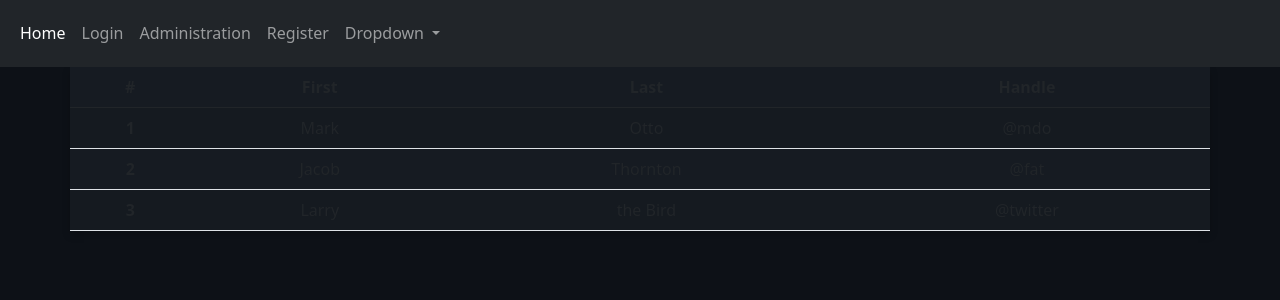
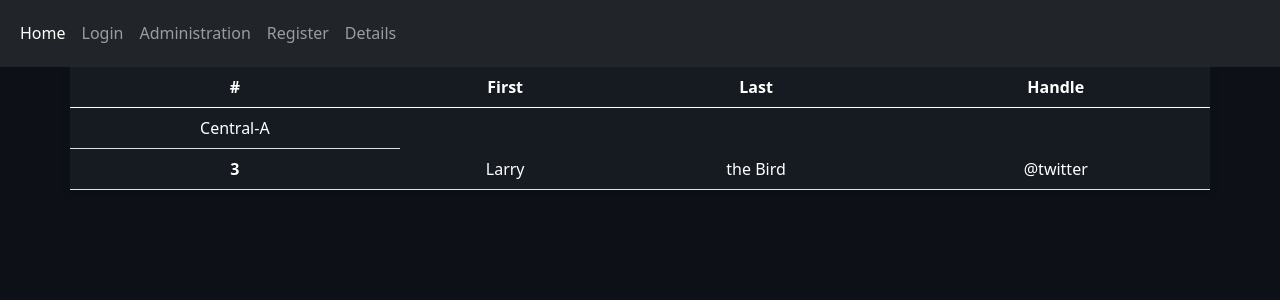
Before and after one commit to LuckAsAConstant/Elaborate, a Django app: page /details/ in a window 1280 px wide. Shown: the top 300 px of the page. Run offline with Django 3.2, Linux system fonts and the light colour scheme; data comes from the database, SQL or seed files in the repository; both versions use the stored data as it was after the commit; some libraries are stand-ins or nearby versions.

Commit message:
Table implemented

```diff
--- a/main/static/main/mystyle.css
+++ b/main/static/main/mystyle.css
@@ -43,4 +43,4 @@ th > td {
     color: #bdc4cd
 }
 
-/* https://stackoverflow.com/questions/52560415/hols
+/* https://stackoverflow.com/questions/52560415/hols */
--- a/main/templates/components/loginForm.html
+++ b/main/templates/components/loginForm.html
@@ -1,5 +1,5 @@
 
-    <main class="form-signin card container px-4 py-5">
+    <main class="form-signin card container px-4 py-5" style="position: absolute; top: 50%; transform: translateY(-50%) translateX(-50%); left: 50%;">
       <form method="POST" action="">
         {% csrf_token %}
 
@@ -9,7 +9,7 @@
           <input type="text" name="username" class="form-control" id="floatingInput" placeholder="Username">
           <label for="floatingInput">Username</label>
         </div>
-        <div class="form-floating">
+        <div class="form-floating" style="margin-top: 4px">
           <input type="password" name="password" class="form-control" id="floatingPassword" placeholder="Password">
           <label for="floatingPassword">Password</label>
         </div>
--- a/main/templates/components/navbar.html
+++ b/main/templates/components/navbar.html
@@ -23,7 +23,10 @@
           <li class="nav-item">
             <a class="nav-link" style="padding-top: 13px;" href="{% url 'register' %}">Register</a>
           </li>
-          <li class="nav-item dropdown">
+          <li class="nav-item">
+            <a class="nav-link" style="padding-top: 13px;" href="{% url 'details' %}">Details</a>
+          </li>
+          <!-- <li class="nav-item dropdown">
             <a class="nav-link dropdown-toggle" style="padding-top: 13px;" href="#" id="navbarDropdown" role="button" data-bs-toggle="dropdown" aria-expanded="false">
                 Dropdown
             </a>
@@ -33,7 +36,7 @@
               <li><hr class="dropdown-divider"></li>
               <li><a class="dropdown-item" href="#">Something else here</a></li>
             </ul>
-          </li>
+          </li> -->
         </ul>
       </div>
     </div>
--- a/main/templates/components/table.html
+++ b/main/templates/components/table.html
@@ -1,5 +1,5 @@
 {% load static %}
-<table class="table table-striped container px-4 py-5 card1">
+<table class="table container px-4 py-5 card1" style="color: white !important">
   <thead>
     <tr>
       <th scope="col">#</th>
@@ -9,20 +9,23 @@
     </tr>
   </thead>
   <tbody>
+    {% for central in centrals %}
     <tr>
-      <th scope="row">1</th>
-      <td>Mark</td>
-      <td>Otto</td>
-      <td>@mdo</td>
+        <td>{{central.name}}</th>
+      <!-- <th scope="col">#</th>
+      <th scope="col">First</th>
+      <th scope="col">Last</th>
+      <th scope="col">Handle</th> -->
+    </tr>
+    {% endfor %}
+    <tr>
+      <!-- <th scope="row">2</th>
+      <td>Jacob</td>
+      <td>Thornton</td>
+      <td>@fat</td> -->
     </tr>
     <tr>
-      <th scope="row">2</th>
-      <td>Jacob</td>
-      <td>Thornton</td>
-      <td>@fat</td>
-    </tr>
-    <tr>
-      <th scope="row">3</th>
+     <th scope="row">3</th>
       <td>Larry</td>
       <td>the Bird</td>
       <td>@twitter</td>
--- a/main/templates/main/Details.html
+++ b/main/templates/main/Details.html
@@ -13,7 +13,7 @@
 <body body class="text-center paragraph" style="padding-top:0">
 
   {% include "components/navbar.html" %}
-  {% include "components/table.html" %}
+  {% include "components/table.html"%}
 
   <script src="https://ajax.googleapis.com/ajax/libs/jquery/1.12.4/jquery.min.js"></script>
   <script src="{% static 'main/js/bootstrap.min.js' %}"></script>
--- a/main/templates/main/Register.html
+++ b/main/templates/main/Register.html
@@ -22,7 +22,9 @@
 <body class="text-center paragraph" style="padding-top:0">
 
   {% include "components/navbar.html" %}
-  {% include "components/registrationForm.html" %}
+  <div style="margin-left: auto; margin-right: auto">
+    {% include "components/registrationForm.html" %}
+  </div>
 
   <script src="https://ajax.googleapis.com/ajax/libs/jquery/1.12.4/jquery.min.js"></script>
   <script src="{% static 'main/js/bootstrap.min.js' %}"></script>
--- a/main/views.py
+++ b/main/views.py
@@ -13,7 +13,9 @@ def index(request):
     return render(request, 'main/Index.html',{})
 
 def details(request):
-    return render(request, 'main/Details.html',{})
+    centrals = Central.objects.all()
+    context = {'centrals': centrals}
+    return render(request, 'main/Details.html', context)
 
 def login_page(request):
     if request.method == 'POST':
```
Also changed, not shown: main/templates/components/registrationForm.html (+6 -8 lines), db.sqlite3, main/models.py (line endings or trailing spaces).
